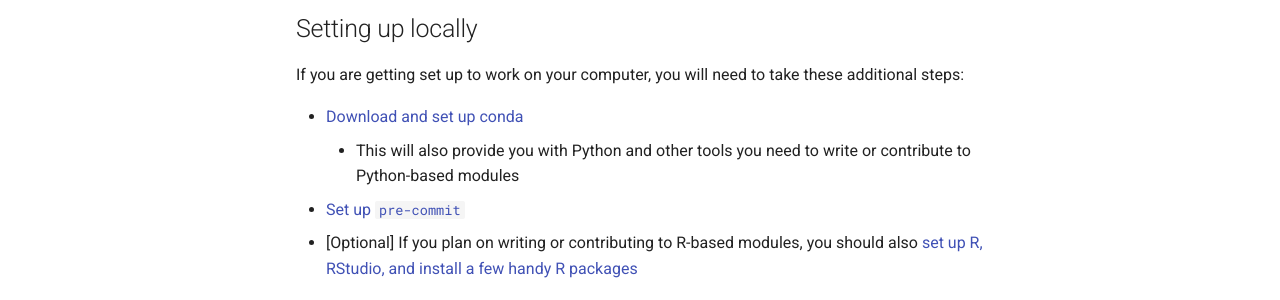
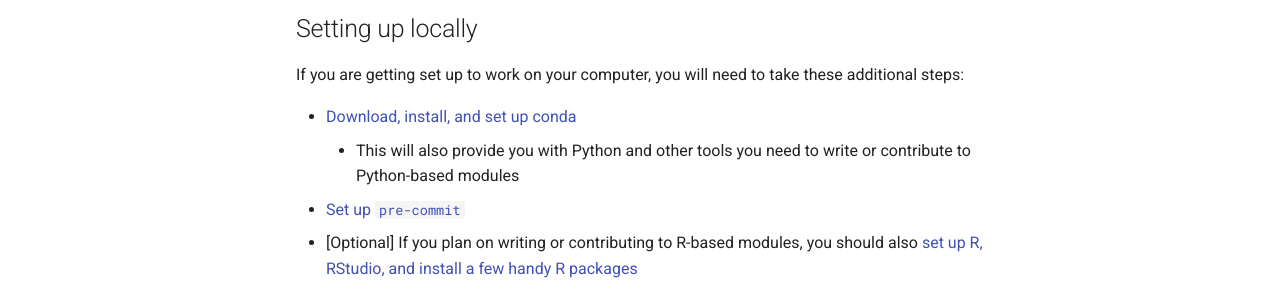
Before and after one commit to AlexsLemonade/OpenScPCA-analysis, an MkDocs documentation site: the page built from docs/technical-setup/environment-setup/index.md, in a window 1280 px wide and 1009 px high. Shown: the part 517-817 px from the top of the window. Built offline with MkDocs 1.6.1 and Material for MkDocs 9.7.7, drawn with Linux system fonts in a browser that asks for light colours.

```diff
--- a/docs/technical-setup/environment-setup/index.md
+++ b/docs/technical-setup/environment-setup/index.md
@@ -4,7 +4,7 @@ This section of the documentation walks you through additional setup steps that
 
 This section assumes that you have already taken these setup steps:
 
-- Downloaded your [Git client of interest](../install-a-github-client.md)
+- Downloaded your [Git client of interest](../install-a-git-client.md)
     - If you are working on a Windows machine, you first need to install the [Windows Subsystem for Linux](STUB_LINK WSL instructions) before setting up Git.
 - [Forked the `AlexsLemonade/OpenScPCA-analysis` repository](../fork-the-repo.md)
 - [Cloned your fork](../clone-the-repo.md) to your computer
@@ -13,7 +13,7 @@ This section assumes that you have already taken these setup steps:
 
 If you are getting set up to work on your computer, you will need to take these additional steps:
 
-- [Download and set up conda](./setup-conda.md)
+- [Download, install, and set up conda](./setup-conda.md)
     - This will also provide you with Python and other tools you need to write or contribute to Python-based modules
 - [Set up `pre-commit`](./setup-precommit.md)
 - [Optional] If you plan on writing or contributing to R-based modules, you should also [set up R, RStudio, and install a few handy R packages](./install-r-rstudio.md)
```
